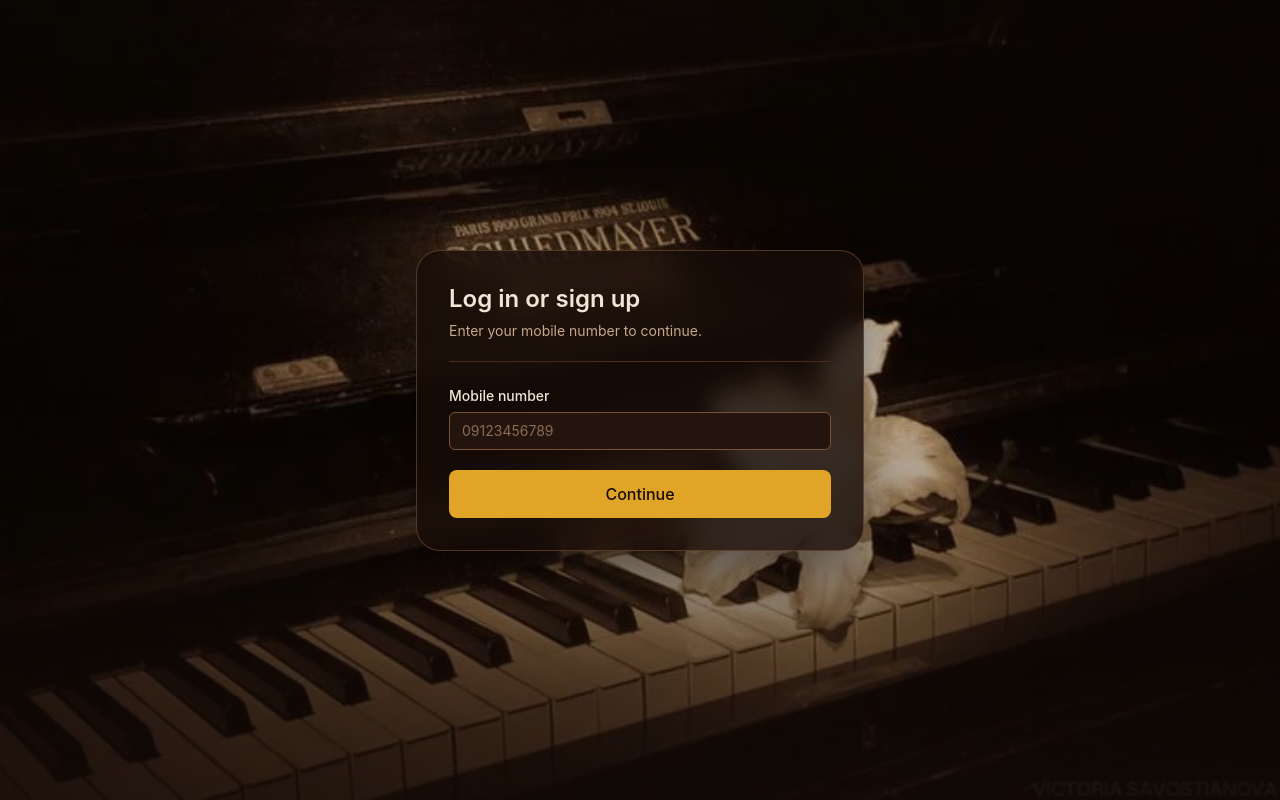
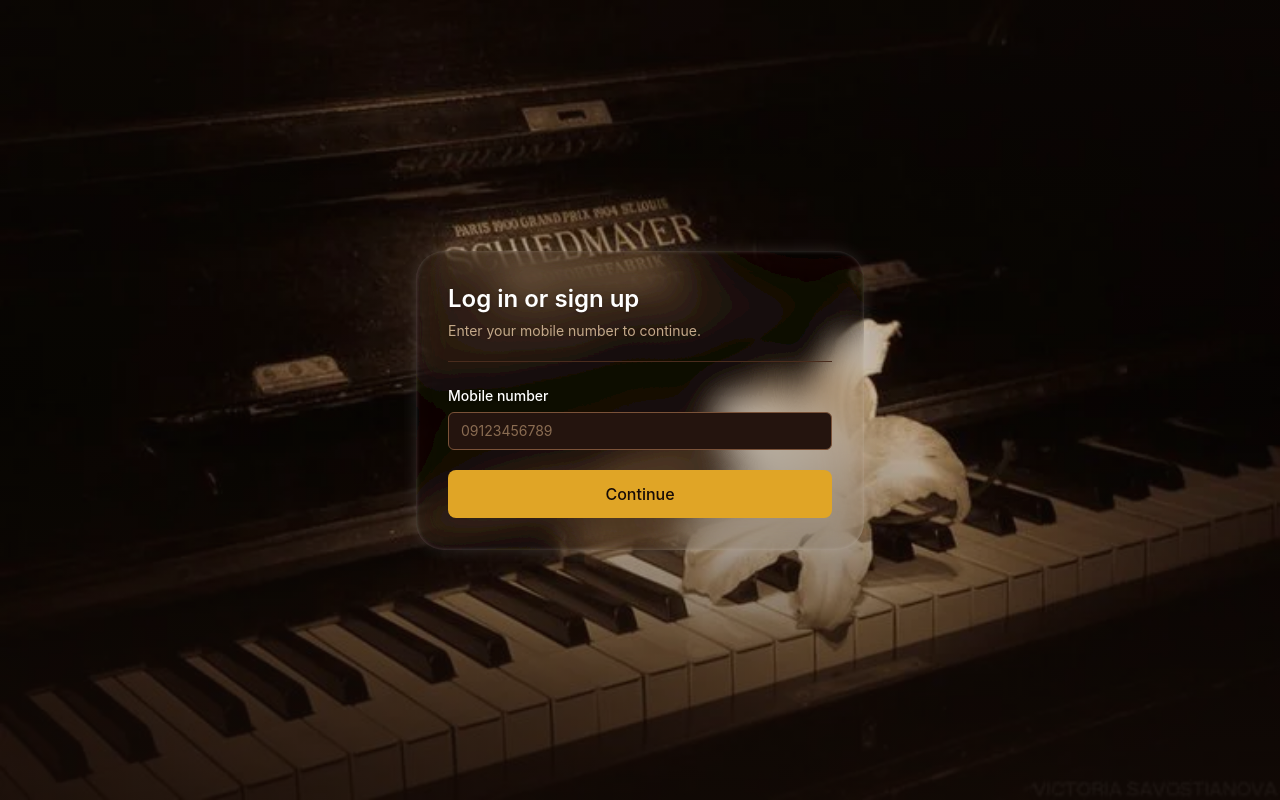
Before and after one commit to salehre/piano-web, a Nuxt app: page /login in a window 1280 px wide. Built offline with nearby package versions, Linux system fonts and the light colour scheme; no server answers.

Commit message:
V 1.0.0 14

```diff
--- a/app/app.vue
+++ b/app/app.vue
@@ -1,4 +1,5 @@
 <template>
+  <UiGlassFilter />
   <NuxtLayout>
     <NuxtPage />
   </NuxtLayout>
--- a/app/assets/css/main.css
+++ b/app/assets/css/main.css
@@ -27,3 +27,75 @@ body {
   color: #f1e6d6;
   background-color: #170701;
 }
+
+:root {
+  scrollbar-color: #6f523c #170c07;
+  scrollbar-width: thin;
+}
+
+::-webkit-scrollbar {
+  width: 10px;
+  height: 10px;
+}
+
+::-webkit-scrollbar-track {
+  background: #170c07;
+}
+
+::-webkit-scrollbar-thumb {
+  border: 2px solid #170c07;
+  border-radius: 999px;
+  background: #6f523c;
+}
+
+::-webkit-scrollbar-thumb:hover {
+  background: #e0a526;
+}
+
+
+@layer components {
+  .glass-card {
+    --glass-radius: 28px;
+    isolation: isolate;
+    border-radius: var(--glass-radius);
+    color: #fff;
+    text-shadow: 0 1px 3px rgba(0, 0, 0, 0.2);
+    box-shadow: 0 0 21px -8px rgba(255, 255, 255, 0.3);
+  }
+
+  .glass-flat {
+    box-shadow: none;
+    text-shadow: none;
+  }
+
+  .glass-card::before {
+    content: '';
+    position: absolute;
+    inset: 0;
+    z-index: 0;
+    border-radius: var(--glass-radius);
+    box-shadow: inset 0 0 6px -3px rgba(255, 255, 255, 0.7);
+    pointer-events: none;
+  }
+
+  .glass-card::after {
+    content: '';
+    position: absolute;
+    inset: 0;
+    z-index: -1;
+    border-radius: var(--glass-radius);
+    backdrop-filter: blur(18px);
+    -webkit-backdrop-filter: blur(18px);
+    filter: url(#glass-distortion-08);
+    -webkit-filter: url(#glass-distortion-08);
+    isolation: isolate;
+    pointer-events: none;
+  }
+}
+
+@layer base {
+  button:not(:disabled):not(.key-white):not(.key-black),
+  [role='button']:not(:disabled) {
+    cursor: pointer;
+  }
+}
--- a/app/components/layout/Footer.vue
+++ b/app/components/layout/Footer.vue
@@ -7,25 +7,25 @@ const socials = [
   {
     name: 'Gmail',
     href: 'mailto:salehrezaeipoor123@gmail.com',
-    color: '#EA4335',
+    color: 'rgba(234, 67, 53, 0.4)',
     icon: '<rect x="3" y="5" width="18" height="14" rx="2"/><path d="m4 7 8 6 8-6"/>',
   },
   {
     name: 'Telegram',
     href: 'https://t.me/cringebutfun',
-    color: '#26A5E4',
+    color: 'rgba(38, 165, 228, 0.4)',
     icon: '<path d="m22 2-7 20-4-9-9-4 20-7Z"/><path d="M22 2 11 13"/>',
   },
   {
     name: 'GitHub',
     href: 'https://github.com/salehre',
-    color: '#F0F6FC',
+    color: 'rgba(240, 246, 252, 0.35)',
     icon: '<path d="M9 19c-5 1.5-5-2.5-7-3m14 6v-3.87a3.37 3.37 0 0 0-.94-2.61c3.14-.35 6.44-1.54 6.44-7A5.44 5.44 0 0 0 20 4.77 5.07 5.07 0 0 0 19.91 1S18.73.65 15 3.48a13.38 13.38 0 0 0-7 0C4.27.65 3.09 1 3.09 1A5.07 5.07 0 0 0 3 4.77a5.44 5.44 0 0 0-1.5 3.78c0 5.42 3.3 6.61 6.44 7A3.37 3.37 0 0 0 7 18.13V22"/>',
   },
   {
     name: 'Reddit',
     href: 'https://www.reddit.com/user/salehrezaei/',
-    color: '#FF4500',
+    color: 'rgba(255, 69, 0, 0.4)',
     icon: '<path d="M12 8c-4.4 0-8 2-8 5.5S7.6 20 12 20s8-3 8-6.5S16.4 8 12 8Z"/><path d="m12 8 1-4 3 1M4 12l-1.5-1M20 12l1.5-1M9 13h.01M15 13h.01M9 16c1.8 1.4 4.2 1.4 6 0"/><circle cx="17" cy="5" r="1"/>',
   },
 ]
@@ -98,14 +98,14 @@ async function join() {
                 :aria-label="s.name"
                 :title="s.name"
                 :style="{ '--social-color': s.color }"
-                class="flex size-10 items-center justify-center rounded-full border border-stone-700 text-stone-300 transition-all hover:text-key-active hover:shadow-[0_0_12px_var(--social-color)]"
+                class="flex size-10 items-center justify-center rounded-full border border-stone-700 text-stone-300 transition-all hover:text-key-active hover:shadow-[0_0_14px_var(--social-color)]"
             >
               <svg
-                  class="size-5"
+                  class="size-4.5"
                   viewBox="0 0 24 24"
                   fill="none"
                   stroke="currentColor"
-                  stroke-width="1.6"
+                  stroke-width="1.4"
                   stroke-linecap="round"
                   stroke-linejoin="round"
                   aria-hidden="true"
--- a/app/components/layout/Header.vue
+++ b/app/components/layout/Header.vue
@@ -1,5 +1,5 @@
 <template>
-  <header class="sticky top-0 z-40 border-b border-stone-800 bg-stone-950">
+  <header class="sticky top-0 z-40 border-b border-white/5 bg-stone-950/80 backdrop-blur-xl">
     <div class="mx-auto flex max-w-5xl items-center justify-between px-6 py-3">
       <NuxtLink to="/" class="text-lg font-semibold">Web Piano</NuxtLink>
 
--- a/app/components/piano/Visualizer.vue
+++ b/app/components/piano/Visualizer.vue
@@ -127,5 +127,10 @@ onBeforeUnmount(() => {
 </script>
 
 <template>
-  <canvas ref="canvas" class="block h-full w-full" aria-hidden="true" />
+  <!-- قاب شیشه‌ای کوچیک؛ اندازه‌اش رو صفحه‌ی بالادستی با class می‌ده (مثلاً h-9 w-32) -->
+  <div
+      class="rounded-xl bg-black/25 px-2 py-1 ring-1 ring-white/15 shadow-[inset_0_0_6px_-3px_rgba(255,255,255,0.7)]"
+  >
+    <canvas ref="canvas" class="block h-full w-full" aria-hidden="true" />
+  </div>
 </template>
--- a/app/components/ui/ConfirmDialog.vue
+++ b/app/components/ui/ConfirmDialog.vue
@@ -42,7 +42,7 @@ function onBackdropClick(e: MouseEvent) {
 <template>
   <dialog
       ref="dialog"
-      class="m-auto w-[calc(100%-3rem)] max-w-sm rounded-2xl border border-stone-700 bg-stone-900 p-0 text-stone-100 shadow-xl backdrop:bg-black/60"
+      class="glass-card m-auto w-[calc(100%-3rem)] max-w-sm border-0 bg-transparent p-0 backdrop:bg-black/60"
       :aria-labelledby="titleId"
       :aria-describedby="message ? messageId : undefined"
       @close="open = false"
--- /dev/null
+++ b/app/components/ui/GlassFilter.vue
@@ -0,0 +1,12 @@
+<template>
+  <!-- فیلتر دیستورشن کارت‌های شیشه‌ای (کلاس glass-card)؛ فقط یک بار توی app.vue قرار می‌گیره -->
+  <svg width="0" height="0" style="position: absolute" aria-hidden="true" focusable="false">
+    <defs>
+<filter id="glass-distortion-08" x="0%" y="0%" width="100%" height="100%">
+  <feTurbulence type="fractalNoise" baseFrequency="0.006 0.006" numOctaves="2" seed="92" result="noise" />
+  <feGaussianBlur in="noise" stdDeviation="2" result="blurred" />
+  <feDisplacementMap in="SourceGraphic" in2="blurred" scale="45" xChannelSelector="R" yChannelSelector="G" />
+</filter>
+    </defs>
+  </svg>
+</template>
--- a/app/pages/index.vue
+++ b/app/pages/index.vue
@@ -32,7 +32,7 @@ const features = [
     </section>
 
     <section class="grid gap-4 sm:grid-cols-3">
-      <div v-for="f in features" :key="f.title" class="rounded-2xl bg-stone-950/40 p-6">
+      <div v-for="f in features" :key="f.title" class="glass-card relative p-6">
         <h2 class="font-medium">{{ f.title }}</h2>
         <p class="mt-2 text-sm text-stone-400">{{ f.text }}</p>
       </div>
--- a/app/pages/login.vue
+++ b/app/pages/login.vue
@@ -199,7 +199,7 @@ const copy = computed(() => {
     />
 
     <section
-        class="w-full max-w-md rounded-3xl border border-stone-700/60 bg-stone-950/80 p-6 shadow-2xl shadow-black/50 backdrop-blur-md sm:p-8"
+        class="glass-card relative w-full max-w-md p-6 sm:p-8"
         aria-labelledby="login-title"
     >
       <header class="border-b border-stone-800 pb-5">
--- a/app/pages/profile.vue
+++ b/app/pages/profile.vue
@@ -152,7 +152,7 @@ function onLogout() {
         </button>
       </div>
 
-      <section class="mt-8 rounded-2xl bg-stone-950/40 p-5" aria-labelledby="completion-title">
+      <section class="glass-card relative mt-8 p-5" aria-labelledby="completion-title">
         <div class="flex items-baseline justify-between">
           <h2 id="completion-title" class="text-sm font-medium">Profile completion</h2>
           <span class="text-sm text-stone-400">{{ completion }}%</span>
--- a/app/pages/virtual-piano.vue
+++ b/app/pages/virtual-piano.vue
@@ -108,7 +108,7 @@ useHead({ title: computed(() => `${piano.value.keys}-key piano | Web Piano`) })
 
     <!-- ضبط‌کننده: زیر پیانو -->
     <section v-if="status === 'ready'" class="flex w-fit items-stretch gap-2">
-      <div class="flex h-14 items-center gap-2.5 rounded-xl border border-stone-700/70 bg-stone-950/40 px-2.5">
+      <div class="glass-card relative flex h-14 items-center gap-2.5 rounded-xl px-2.5 [--glass-radius:0.95rem]">
         <!-- ضبط -->
         <button
             type="button"
@@ -153,9 +153,7 @@ useHead({ title: computed(() => `${piano.value.keys}-key piano | Web Piano`) })
         </span>
 
         <!-- نمایشگر طیف صدا -->
-        <div class="h-9 w-32 shrink-0 rounded-lg border border-stone-700/60 bg-black/50 px-1.5 py-1">
-          <PianoVisualizer />
-        </div>
+        <PianoVisualizer class="h-9 w-32 shrink-0" />
       </div>
 
       <!-- دانلود و پاک کردن: فقط آیکون، زیر هم -->
```
Also changed, not shown: app/composables/usePiano.ts (+54 -1 lines).
